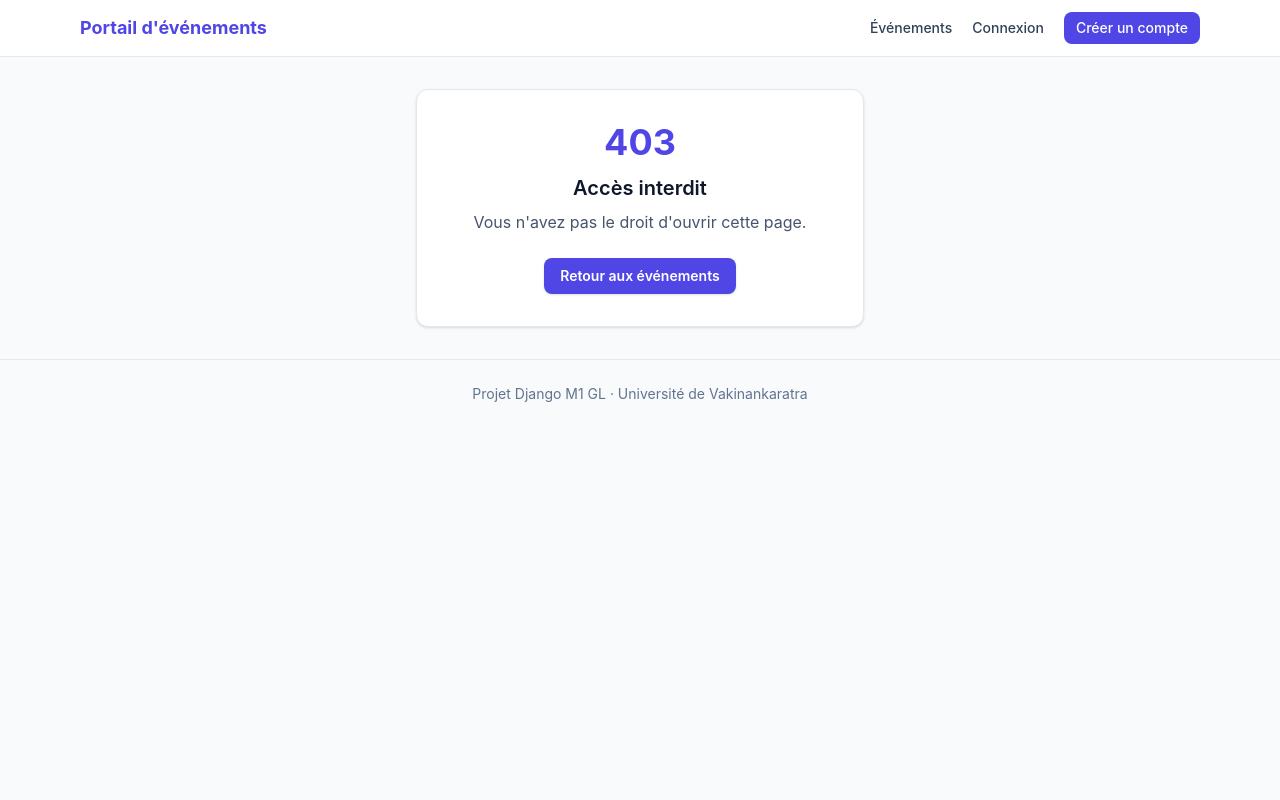
After one commit to hasiniainarebecca/gestion_evenements, a Django app: template templates/403.html in a window 1280 px wide. The commit adds this page. Run offline with Django 5.2, Linux system fonts and the light colour scheme; the template is opened without the code that fills it, so the values that code supplies are empty.

Commit message:
Ajout des pages d'erreur 403 et 404

```diff
--- /dev/null
+++ b/templates/403.html
@@ -0,0 +1,13 @@
+{% extends 'base.html' %}
+
+{% block title %}Accès interdit{% endblock %}
+
+{% block content %}
+<div class="mx-auto max-w-md rounded-xl border border-slate-200 bg-white p-8 text-center shadow-sm">
+  <p class="text-4xl font-bold text-brand-600">403</p>
+  <h1 class="mt-3 text-xl font-semibold text-slate-900">Accès interdit</h1>
+  <p class="mt-2 text-slate-600">Vous n'avez pas le droit d'ouvrir cette page.</p>
+  <a href="{% url 'event_list' %}"
+     class="mt-6 inline-flex items-center rounded-lg bg-brand-600 px-4 py-2 text-sm font-semibold text-white shadow-sm hover:bg-brand-700">Retour aux événements</a>
+</div>
+{% endblock %}
```
Also changed, not shown: templates/404.html (added, +13 -0 lines), static/css/output.css.
